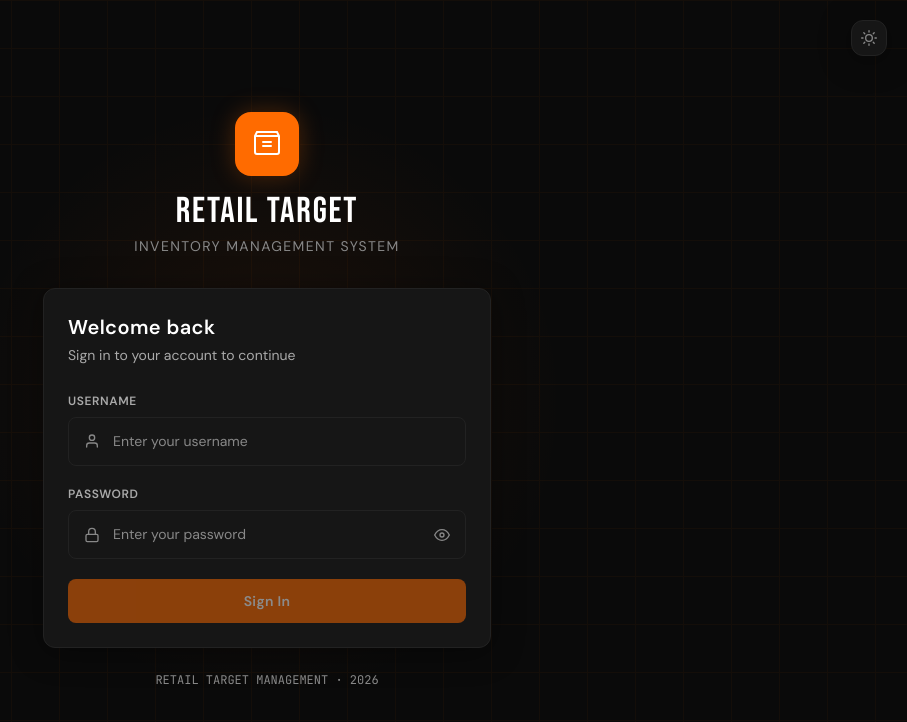
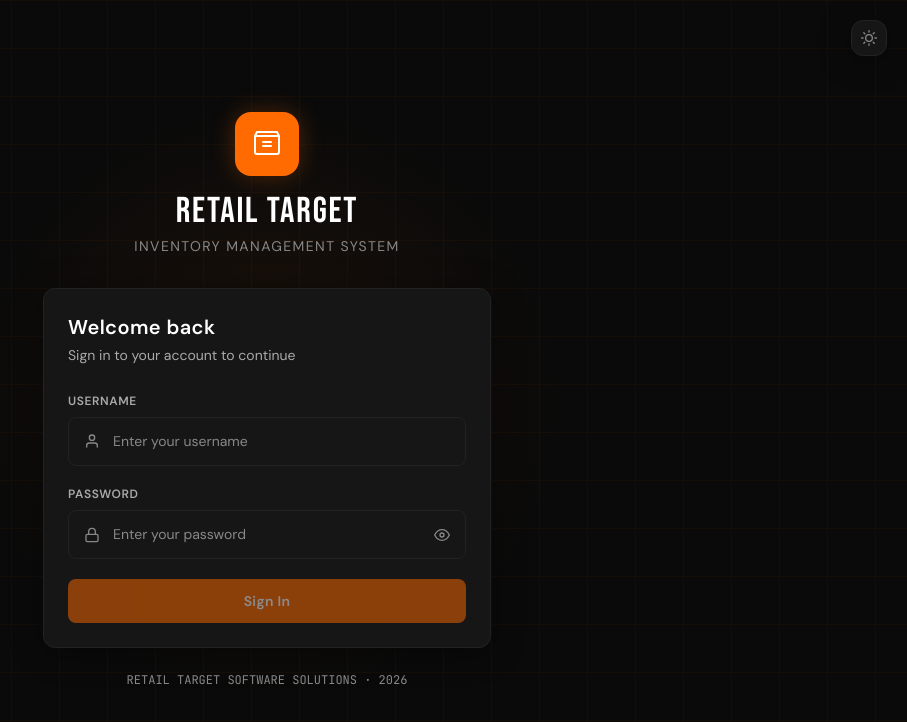
Before and after one commit to RetailT/RT-Inventory, a React (Create React App) app in the folder frontend/: page /login in a window 1280 px wide. Shown: the top 722 px of the page, without its empty margins (373-1280 px from the left). Built offline with nearby package versions, Linux system fonts and the light colour scheme; no server answers.

Commit message:
small UI fix

```diff
--- a/frontend/src/pages/LoginPage.jsx
+++ b/frontend/src/pages/LoginPage.jsx
@@ -212,7 +212,7 @@ const LoginPage = () => {
           className="text-center text-xs mt-6 font-mono"
           style={{ color: "var(--text-muted)" }}
         >
-          RETAIL TARGET MANAGEMENT · {new Date().getFullYear()}
+          RETAIL TARGET SOFTWARE SOLUTIONS · {new Date().getFullYear()}
         </p>
       </div>
     </div>
```
